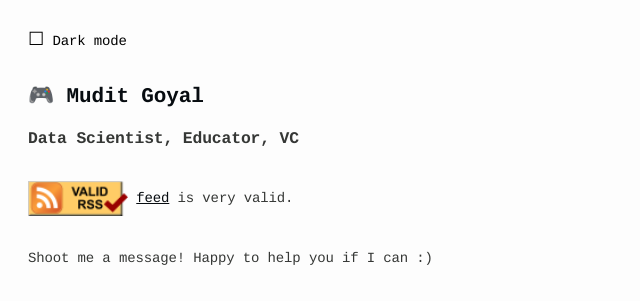
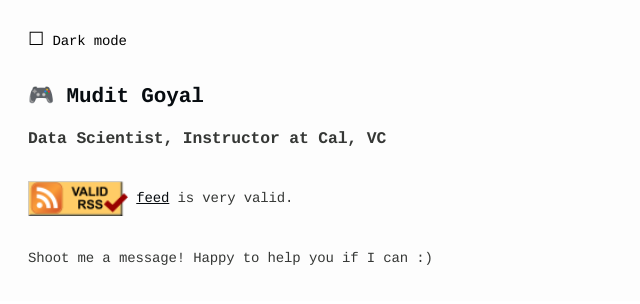
Before and after one commit to muditgoyal/muditgoyal.github.io, a Jekyll site: the page built from notes.html, in a window 1280 px wide. Shown: the top 304 px of the page, without its empty margins (0-640 px from the left). Built offline with Jekyll 4.4.1, drawn with Linux system fonts in a browser that asks for light colours.

Commit message:
New roles and messaging

```diff
--- a/_layouts/default.html
+++ b/_layouts/default.html
@@ -39,7 +39,7 @@
         <h1 class="h1">
           <a href="/" class="no-underline"><span class="js-random-emoji">👩🏻‍💻</span> Mudit Goyal</a>
         </h1>
-        <h3> Data Scientist, Educator, VC </h3>
+        <h3> Data Scientist, Instructor at Cal, VC </h3>
       </header>
       <main class="wrapper">
         {% if page.date %}
```
